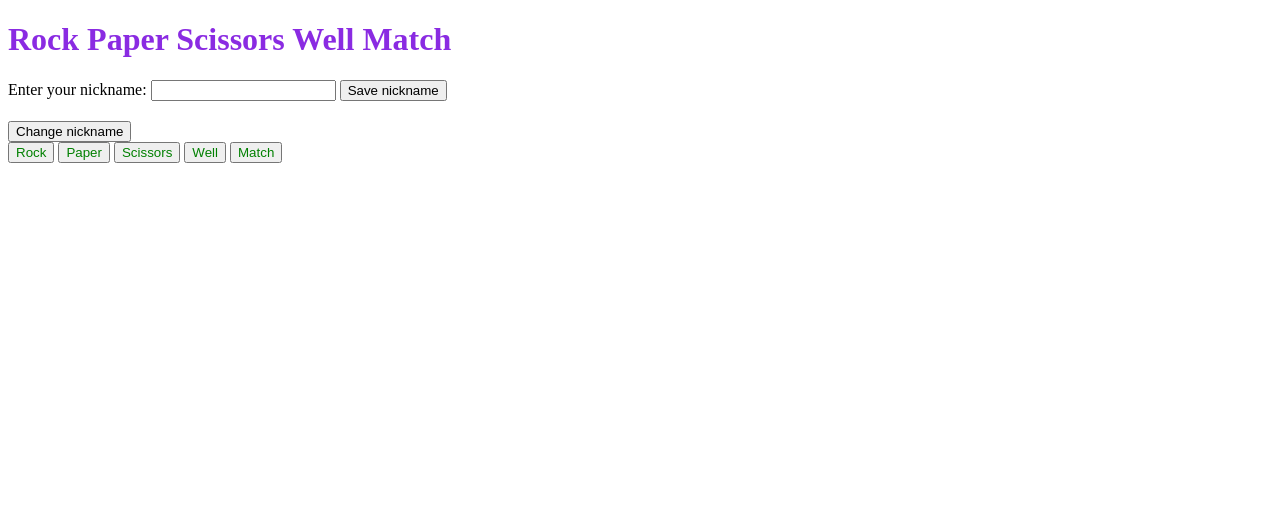
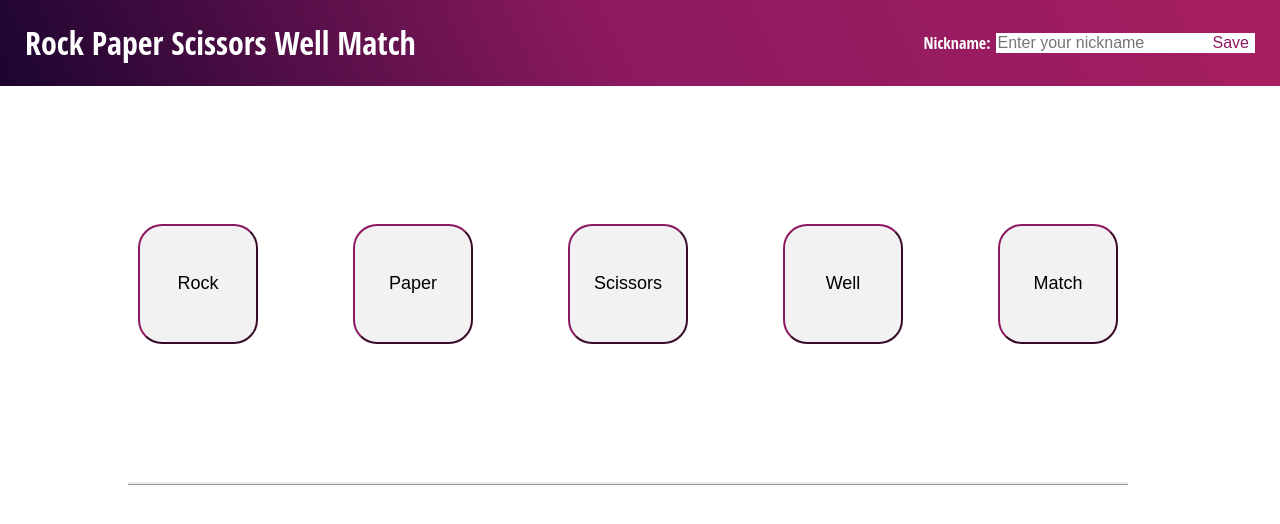
Before and after one commit to mabuu/we1-testat, a website with bundled scripts: page schere-stein-papier.html in a window 1280 px wide. Built offline with nearby package versions, Linux system fonts and the light colour scheme.

Commit message:
major css changes

```diff
--- a/schere-stein-papier.html
+++ b/schere-stein-papier.html
@@ -2,37 +2,34 @@
 <html lang="de">
 <head>
   <meta charset="UTF-8">
-  <title>Schere Stein Papier</title>
+  <title>Rock Paper Scissors Well Match</title>
   <link rel="stylesheet" href="styles/global.css">
   <script src="scripts/main.js" type="module"></script>
 </head>
 <body>
 <header>
-  <h1>Rock Paper Scissors Well Match</h1>
+  <h1 id="main-heading">Rock Paper Scissors Well Match</h1>
+  <form id="name-form" onsubmit="event.preventDefault()" autocomplete="off">
+  <label for="name-input">Nickname: </label>
+    <input id="name-input" placeholder="Enter your nickname" required>
+    <button id="save-name-button" type="submit">Save</button>
+  </form>
 </header>
-<section id="name-section">
-  <form id="name-from" onsubmit="event.preventDefault()">
-    <label for="name-input">Enter your nickname:</label>
-    <input id="name-input" required>
-    <button id="save-name-button" type="submit">Save nickname</button>
-  </form>
-</section>
 <section id="game-section">
   <div>
-    <h2 id="greet-header"></h2>
-    <button id="change-name-button" type="button">Change nickname</button>
+    <h2 id="greet-header"> </h2>
   </div>
-  <div id="hand-choices-div">
+  <article id="hand-choices-article" class="box">
     <button id="rock-button" class="hand-buttons" type="button" value="rock">Rock</button>
     <button id="paper-button" class="hand-buttons" type="button" value="paper">Paper</button>
     <button id="scissors-button" class="hand-buttons" type="button" value="scissors">Scissors</button>
     <button id="well-button" class="hand-buttons" type="button" value="well">Well</button>
     <button id="match-button" class="hand-buttons" type="button" value="match">Match</button>
-  </div>
+  </article>
 </section>
 <section id="result-section">
-  <h2 id="chosen-hands-header"></h2>
-  <h3 id="result-header"></h3>
+  <h2 id="chosen-hands-header"> </h2>
+  <h3 id="result-header"> </h3>
 </section>
 </body>
 </html>
--- a/scripts/main.js
+++ b/scripts/main.js
@@ -60,7 +60,7 @@ function compareHands() {
     const playerHand = this.value;
     const computerHand = HANDS[Math.floor(Math.random() * 5)];
     resultHeader.innerText = '';
-    chosenHandsHeader.innerText = `Player chose ${playerHand} and computer chose ${computerHand}`;
+    chosenHandsHeader.innerText = `${nickname} chose ${playerHand} and computer chose ${computerHand}`;
 
     const result = rules[playerHand][computerHand];
     switch (result) {
--- a/styles/global.css
+++ b/styles/global.css
@@ -1,7 +1,83 @@
-h1 {
-    color: blueviolet;
+html,
+body {
+    width: 100%;
+    height: 100%;
+    overflow: hidden;
+    margin: 0;
+    flex-direction: column;
+    flex-wrap: wrap;
+    font-family: 'Open Sans Condensed', sans-serif;
 }
 
-#hand-choices-div button {
-    color: green;
+header {
+    display: flex;
+    justify-content: space-between;
+    color: white;
+    background-image: linear-gradient(66deg, rgba(2, 0, 36, 1) 6%, rgba(140, 25, 95, 1) 35%, rgba(154, 28, 96, 1) 50%, rgba(215, 40, 100, 1) 100%);
+    background-size: 200% 200%;
+    animation: diagonal alternate 30s infinite;
+    padding-left: 25px;
+    padding-right: 25px;
 }
+
+@keyframes diagonal {
+    0% { background-position: 0% 50%; }
+    100% { background-position: 100% 50%; }
+}
+
+#main-heading {
+    justify-content: left;
+}
+
+#name-form {
+    display: flex;
+    align-items: center;
+}
+
+#name-form button,
+input {
+    border-radius: 0;
+    border-style: hidden;
+    font-size: medium;
+    outline: none;
+    width: auto;
+    background-color: white;
+    color: #8c195fff;
+}
+
+#name-form label {
+    margin-right: 5px;
+}
+
+section {
+    margin: 10%;
+    max-width: 1000px;
+}
+
+#result-section {
+    margin-top: 0;
+    border-top-style: ridge;
+}
+
+.box {
+    display: flex;
+    justify-content: space-between;
+    flex-wrap: wrap;
+}
+
+#hand-choices-article button {
+    height: 120px;
+    width: 120px;
+    font-size: large;
+    border-radius: 20%;
+    border-color: #8c195fff;
+    background-color: #f2f2f2;
+    margin: 10px;
+}
+
+#hand-choices-article button:active {
+    transform: translateY(5%);
+    border-color: black;
+    background-color: #8c195fff;
+    color: white;
+}
```
